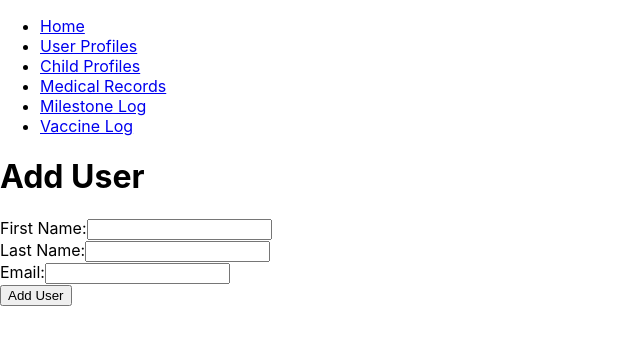
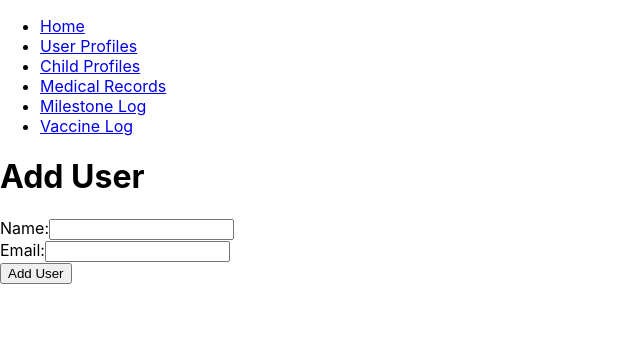
Before and after one commit to msgem0523/capstonefrontend, a React (Create React App) app in the folder frontend/: page /add-user in a window 1280 px wide. Shown: the top 344 px of the page, without its empty margins (0-640 px from the left). Built offline with nearby package versions, Linux system fonts and the light colour scheme.

Commit message:
edit add user file

```diff
--- a/frontend/src/pages/AddUser.js
+++ b/frontend/src/pages/AddUser.js
@@ -4,8 +4,7 @@ import { useNavigate } from 'react-router-dom';
 
 const AddUser = () => {
   const [userData, setUserData] = useState({
-    firstName: '',
-    lastName: '',
+    name: '',
     email: '',
   });
 
@@ -22,7 +21,7 @@ const AddUser = () => {
   const handleSubmit = async (e) => {
     e.preventDefault();
     // Validate data before sending the request
-    if (!userData.firstName || !userData.lastName || !userData.email) {
+    if (!userData.name || !userData.email) {
       console.error('All fields are required');
       return;
     }
@@ -42,20 +41,11 @@ const AddUser = () => {
       <h1 className="text-xl font-bold">Add User</h1>
       <form onSubmit={handleSubmit}>
         <div>
-          <label>First Name:</label>
+          <label>Name:</label>
           <input
             type="text"
-            name="firstName"
-            value={userData.firstName}
-            onChange={handleChange}
-          />
-        </div>
-        <div>
-          <label>Last Name:</label>
-          <input
-            type="text"
-            name="lastName"
-            value={userData.lastName}
+            name="name"
+            value={userData.name}
             onChange={handleChange}
           />
         </div>
```
